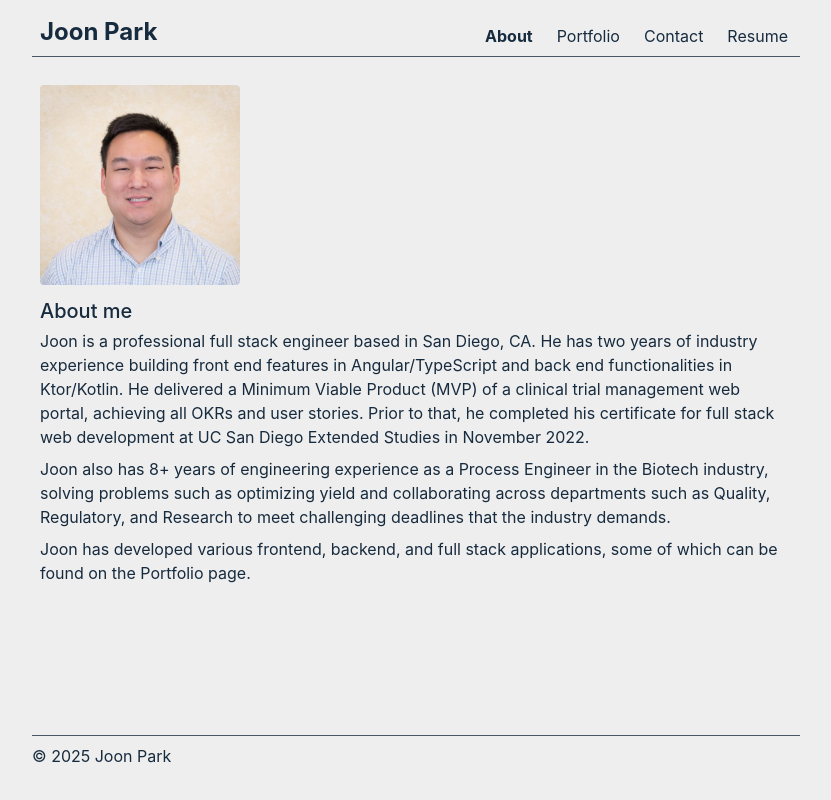
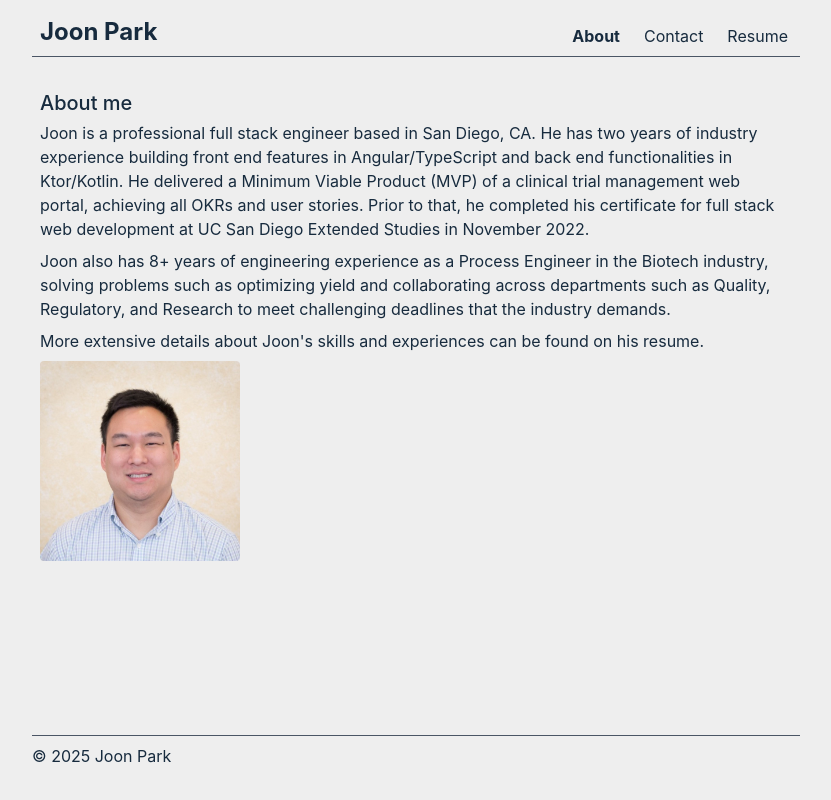
Before and after one commit to jsp220/vite-portfolio, a React (Vite) app: page / in a window 1280 px wide. Shown: the whole page, without its empty margins (224-1055 px from the left). Built offline with nearby package versions, Linux system fonts and the light colour scheme.

Commit message:
Add pages

```diff
--- a/src/App.tsx
+++ b/src/App.tsx
@@ -1,8 +1,9 @@
 import "./App.css";
 import { Route, Routes } from "react-router-dom";
-import About from "./components/pages/About";
+import { About, Contact, Projects, Resume } from "./components/pages/index";
 import Header from "./components/Header";
 import Footer from "./components/Footer";
+import PageWrapper from "./components/PageWrapper";
 
 const App = () => {
     return (
@@ -11,7 +12,38 @@ const App = () => {
             <main className="flex-grow overflow-y-auto">
                 <section className="w-full px-2 pt-5">
                     <Routes>
-                        <Route path="/" element={<About />} />
+                        <Route
+                            path="/"
+                            element={
+                                <PageWrapper>
+                                    <About />
+                                </PageWrapper>
+                            }
+                        />
+                        <Route
+                            path="/projects"
+                            element={
+                                <PageWrapper>
+                                    <Projects />
+                                </PageWrapper>
+                            }
+                        />
+                        <Route
+                            path="/contact"
+                            element={
+                                <PageWrapper>
+                                    <Contact />
+                                </PageWrapper>
+                            }
+                        />
+                        <Route
+                            path="/resume"
+                            element={
+                                <PageWrapper>
+                                    <Resume />
+                                </PageWrapper>
+                            }
+                        />
                     </Routes>
                 </section>
             </main>
--- a/src/components/Header.tsx
+++ b/src/components/Header.tsx
@@ -20,9 +20,10 @@ const Header = () => {
                         isActive={currentPage === "about"}
                     />
                     <NavItem
-                        to="/portfolio"
-                        label="Portfolio"
-                        isActive={currentPage === "portfolio"}
+                        to="/projects"
+                        label="Projects"
+                        isActive={currentPage === "projects"}
+                        hidden={true}
                     />
                     <NavItem
                         to="/contact"
--- a/src/components/NavItem.tsx
+++ b/src/components/NavItem.tsx
@@ -5,10 +5,11 @@ interface NavItemProps {
     to: string;
     label: string;
     isActive: boolean;
+    hidden?: boolean;
 }
 
-const NavItem = ({ to, label, isActive }: NavItemProps) => (
-    <li>
+const NavItem = ({ to, label, isActive, hidden = false }: NavItemProps) => (
+    <li hidden={hidden}>
         <Link to={to} className="w-full">
             <TextEffect
                 variants={{
--- /dev/null
+++ b/src/components/PageWrapper.tsx
@@ -0,0 +1,36 @@
+import { ReactNode } from "react";
+import { AnimatedGroup } from "./ui/animated-group";
+
+interface PageWrapperProps {
+    children: ReactNode;
+}
+
+const PageWrapper = ({ children }: PageWrapperProps) => {
+    return (
+        <AnimatedGroup
+            className="grid grid-cols-1 gap-2 pr-2"
+            variants={{
+                container: {
+                    hidden: { opacity: 0 },
+                    visible: { opacity: 1 },
+                },
+                item: {
+                    hidden: { opacity: 0, x: 15, filter: "blur(4px)" },
+                    visible: {
+                        opacity: 1,
+                        x: 0,
+                        filter: "blur(0px)",
+                        transition: {
+                            duration: 0.5,
+                        },
+                    },
+                },
+            }}
+            preset="slide"
+        >
+            {children}
+        </AnimatedGroup>
+    );
+};
+
+export default PageWrapper;
--- a/src/components/pages/About.tsx
+++ b/src/components/pages/About.tsx
@@ -1,57 +1,38 @@
-import { AnimatedGroup } from "../ui/animated-group";
+import { Link } from "react-router-dom";
 
 const About = () => (
-    <AnimatedGroup
-        className="grid grid-cols-1 gap-2 pr-2"
-        variants={{
-            container: {
-                hidden: { opacity: 0 },
-                visible: { opacity: 1 },
-            },
-            item: {
-                hidden: { opacity: 0, x: 15, filter: "blur(4px)" },
-                visible: {
-                    opacity: 1,
-                    x: 0,
-                    filter: "blur(0px)",
-                    transition: {
-                        duration: 0.5,
-                    },
-                },
-            },
-        }}
-        preset="slide"
-    >
+    <>
+        <h1 className="text-xl font-medium py-1">About me</h1>
+        <p className="pb-2">
+            Joon is a professional full stack engineer based in San Diego, CA.
+            He has two years of industry experience building front end features
+            in Angular/TypeScript and back end functionalities in Ktor/Kotlin.
+            He delivered a Minimum Viable Product (MVP) of a clinical trial
+            management web portal, achieving all OKRs and user stories. Prior to
+            that, he completed his certificate for full stack web development at
+            UC San Diego Extended Studies in November 2022.
+        </p>
+        <p className="pb-2">
+            Joon also has 8+ years of engineering experience as a Process
+            Engineer in the Biotech industry, solving problems such as
+            optimizing yield and collaborating across departments such as
+            Quality, Regulatory, and Research to meet challenging deadlines that
+            the industry demands.
+        </p>
+        <p className="pb-2">
+            More extensive details about Joon's skills and experiences can be
+            found on his{" "}
+            <span>
+                <Link to="/resume">resume</Link>
+            </span>
+            .
+        </p>
         <img
             src="/src/assets/images/me.jpg"
             alt="picture of Joon Park"
             className="w-50 rounded"
         />
-        <div>
-            <h1 className="text-xl font-medium py-1">About me</h1>
-            <p className="pb-2">
-                Joon is a professional full stack engineer based in San Diego,
-                CA. He has two years of industry experience building front end
-                features in Angular/TypeScript and back end functionalities in
-                Ktor/Kotlin. He delivered a Minimum Viable Product (MVP) of a
-                clinical trial management web portal, achieving all OKRs and
-                user stories. Prior to that, he completed his certificate for
-                full stack web development at UC San Diego Extended Studies in
-                November 2022.
-            </p>
-            <p className="pb-2">
-                Joon also has 8+ years of engineering experience as a Process
-                Engineer in the Biotech industry, solving problems such as
-                optimizing yield and collaborating across departments such as
-                Quality, Regulatory, and Research to meet challenging deadlines
-                that the industry demands.
-            </p>
-            <p className="pb-2">
-                Joon has developed various frontend, backend, and full stack
-                applications, some of which can be found on the Portfolio page.
-            </p>
-        </div>
-    </AnimatedGroup>
+    </>
 );
 
 export default About;
--- /dev/null
+++ b/src/components/pages/Contact.tsx
@@ -0,0 +1,10 @@
+const Contact = () => {
+    return (
+        <>
+            <h1 className="text-xl font-medium py-1">Contact me</h1>
+            <p className="pb-2">form here</p>
+        </>
+    );
+};
+
+export default Contact;
--- /dev/null
+++ b/src/components/pages/Projects.tsx
@@ -0,0 +1,5 @@
+const Projects = () => {
+    return <></>;
+};
+
+export default Projects;
--- /dev/null
+++ b/src/components/pages/Resume.tsx
@@ -0,0 +1,17 @@
+import { Link } from "react-router-dom";
+import ResumeFile from "../../assets/resume/resume.pdf";
+
+const Resume = () => {
+    return (
+        <>
+            <h1 className="text-xl font-medium py-1">Resume</h1>
+            <p className="pb-2">
+                <Link to={ResumeFile} target="_blank">
+                    Click here for my resume.
+                </Link>
+            </p>
+        </>
+    );
+};
+
+export default Resume;
--- /dev/null
+++ b/src/components/pages/index.tsx
@@ -0,0 +1,4 @@
+export { default as About } from "./About";
+export { default as Contact } from "./Contact";
+export { default as Projects } from "./Projects";
+export { default as Resume } from "./Resume";
```
Also changed, not shown: 1 other file (tests, documents, lock files or other folders).
